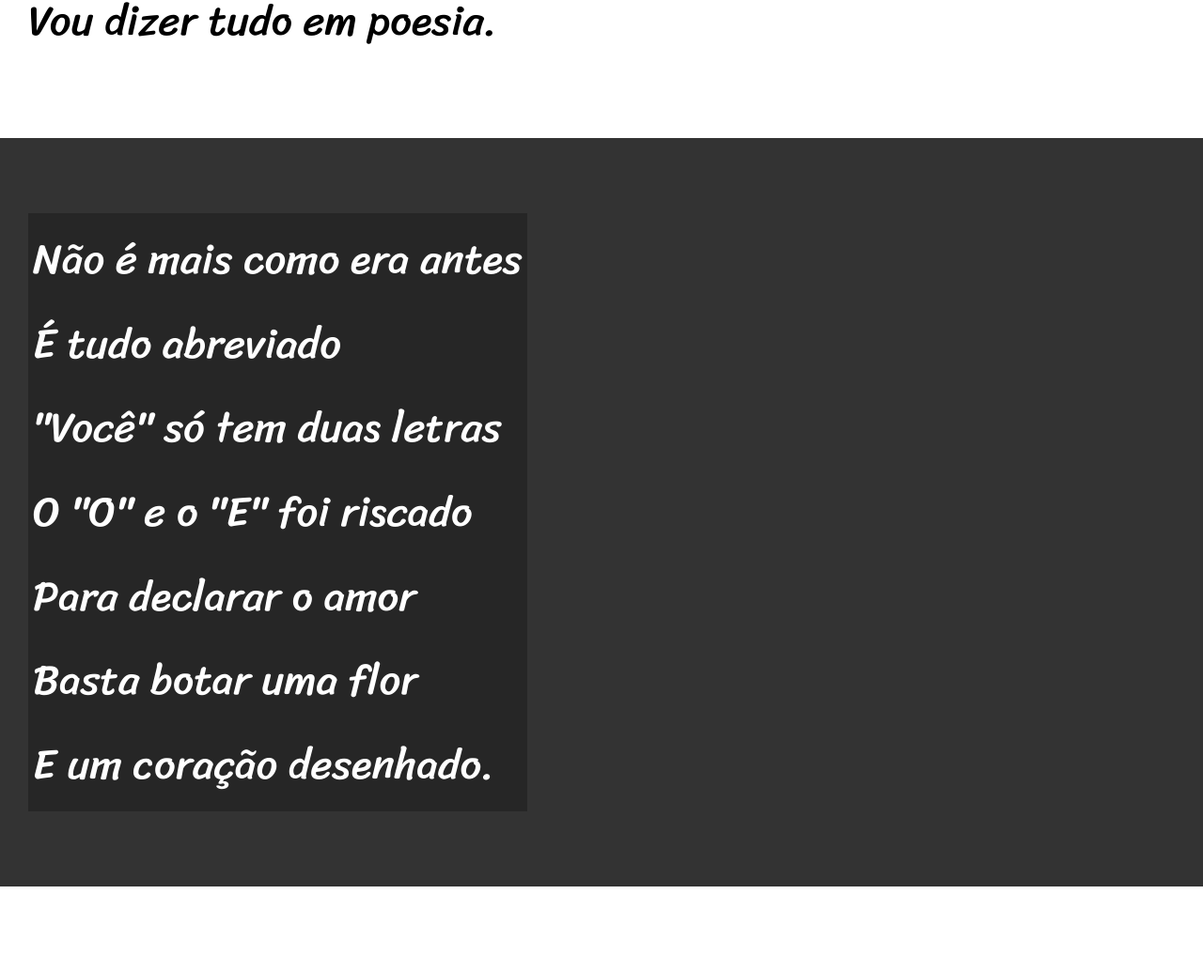
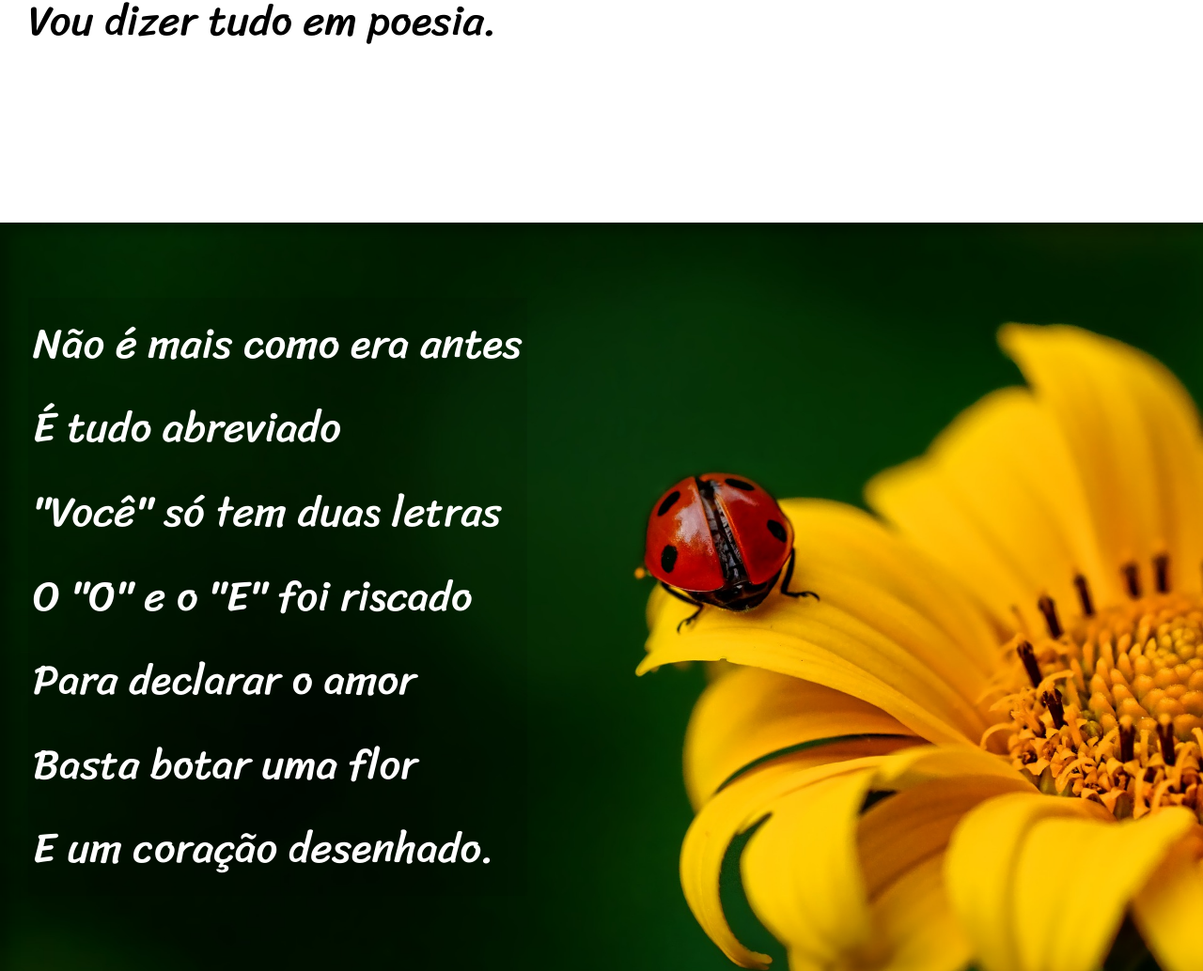
Before and after one commit to rosalvovieirasantos/html-css, a plain HTML site: page desafios/desafio12/cordel.html in a window 1280 px wide. Shown: the part 900-1934 px from the top of the page at 94% size. Drawn offline with Linux system fonts and the light colour scheme.

Commit message:
Adicionando o efeito paralax no site

```diff
--- a/desafios/desafio12/cordel.html
+++ b/desafios/desafio12/cordel.html
@@ -24,7 +24,7 @@
         </p>
     </section>
 
-    <section class="imagem">
+    <section class="imagem" id="img01">
         <p>
             Não é mais como era antes <br>
             É tudo abreviado <br>
@@ -57,7 +57,7 @@
     </p>
 </section>
 
-<section class="imagem">
+<section class="imagem" id="img02">
     <p>
         Tenho saudade das cartas <br>
         Escritas com a própria mão <br>
--- a/desafios/desafio12/css/style.css
+++ b/desafios/desafio12/css/style.css
@@ -61,6 +61,10 @@ section{
 
 }
 
+section > p{
+    padding-bottom: 2em;
+}
+
 section.normal{
     background-color: white;
     color: black;
@@ -69,13 +73,26 @@ section.normal{
 section.imagem{
     background-color: rgb(51, 51, 51);
     color: white;
+    box-shadow: inset 10px 10px 12px 0px rgba(0, 0, 0, 0.262);
+    background-size: cover;
+    background-attachment: fixed; /*Para fixar a imagem na tela*/
 }
 
 section.imagem > p{
-    background-color: rgba(0, 0, 0, 0.247);
+    background-color: rgba(0, 0, 0, 0.104);
     display: inline-block;
     padding: 5px;
 
+}
+
+section#img01 {
+    background-image: url(../imagens/background001.jpg);
+    background-position: right center;
+
+}
+
+section#img02 {
+    background-image: url(../imagens/background002.jpg);
 }
 
 footer{
```
